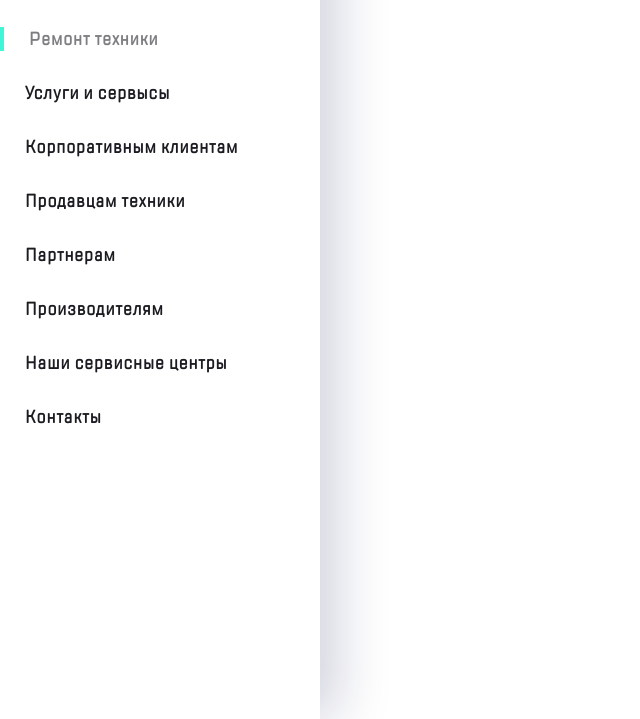
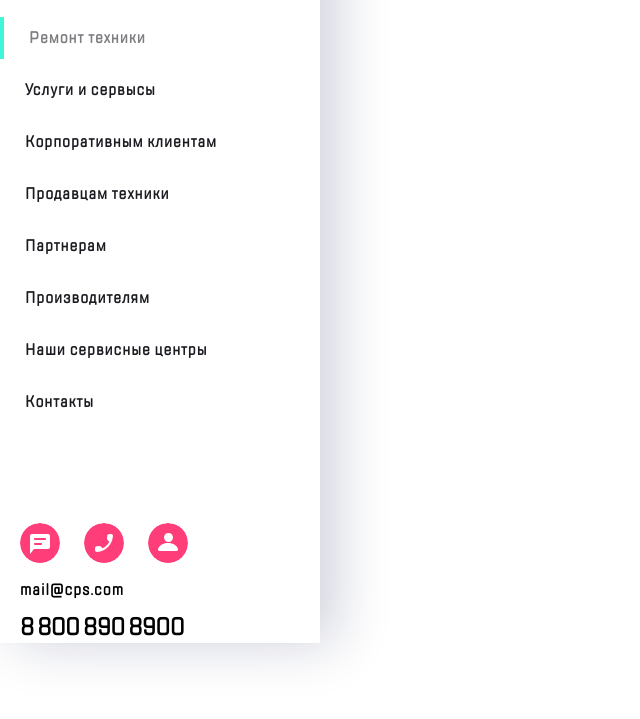
Before and after one commit to ZHe-testName/Task_1.3_CPS, a plain HTML site: page menu.html in a window 1280 px wide. Shown: the part 81-800 px from the top of the page, without its empty margins (0-640 px from the left). Drawn offline with Linux system fonts and the light colour scheme.

Commit message:
Almost finished with menu.

```diff
--- a/menu.html
+++ b/menu.html
@@ -83,7 +83,31 @@
             <!-- /.mm-list__item -->
         </ul>
         <!-- /.mm-item-list -->
-        <div class="mm-contacts-block"></div>
+        <div class="mm-contacts-block">
+            <div class="mm-conect-us">
+                <button class="header-button chat-bg"></button>
+                <!-- /.header-button -->
+                <button class="header-button call-bg"> </button>
+                <!-- /.header-button -->
+                <button class="header-button profile-bg"></button>
+                <!-- /.header-button -->
+            </div>
+            <!-- /.mm-conect-us -->
+            <div class="email-wrap">
+                <a href="#" class="email">
+                    mail@cps.com
+                </a>
+                <!-- /.email -->
+            </div>
+            <!-- /.email-wrap -->
+            <div class="phone-wrap">
+                <a href="#" class="phone">
+                    8 800 890 8900
+                </a>
+                <!-- /.phone -->
+            </div>
+            <!-- /.phone-wrap -->
+        </div>
         <!-- /.mm-contacts-block -->
         <div class="mm-language-swicher"></div>
         <!-- /.mm-language-swicher -->
--- a/styles/menu.css
+++ b/styles/menu.css
@@ -2,9 +2,10 @@
 
 .main-menu{
     max-width: 320px;
-    height: 100vh;
+    /* height: 100%; */
     background-color: #fff;
     box-shadow: -2px 0px 4px rgba(69, 79, 126, 0.02), 16px 0px 52px rgba(14, 24, 80, 0.2);
+    font-weight: normal;
 }
 
 /* Main Menu Header */
@@ -28,18 +29,71 @@
 }
 
 .mm-list__item{
-    margin: 30px 0;
+    margin: 10px 0;
 }
 
 .mm-list__link{
+    position: relative;
+    overflow: hidden;
+    display: block;
+    padding: 10px 0;
     text-decoration: none;
     color: #1B1C21;
     font-weight: 600;
-    font-size: 18px;
+    font-size: 16px;
     padding-left: 25px;
+}
+
+.mm-list__link::after{
+    position: absolute;
+    top: 30px;
+    display: block;
+    content: "";
+    height: 2px;
+    width: 100%;
+    background-color: rgb(110, 108, 108);
+    transform: translateX(-120%);
+    transition: transform;
+    transition-duration: 0.4s;
+    transition-timing-function: ease-out;
+}
+
+.mm-list__item:hover > .mm-list__link::after{
+    transform: translateX(0);
+    transition: transform;
+    transition-duration: 0.4s;
+    transition-timing-function: ease-out;
 }
 
 .mm-list__link--active{
     color: #7E7E82;
     border-left: 4px solid #41F6D7;
 }
+
+/* Contact Block Styles */
+
+.mm-contacts-block{
+    margin-top: 100px;
+    padding-left: 10px;
+}
+
+.email-wrap,
+.phone-wrap{
+    margin-top: 10px;
+}
+
+.email,
+.phone{
+    margin: 10px;
+    text-decoration: none;
+    font-size: inherit;
+    font-weight: bold;
+    color: inherit;
+}
+
+.phone{
+    font-size: 20px;
+    letter-spacing: -0.6px;
+    font-size: 24px;
+    line-height: 32px;
+}
```
